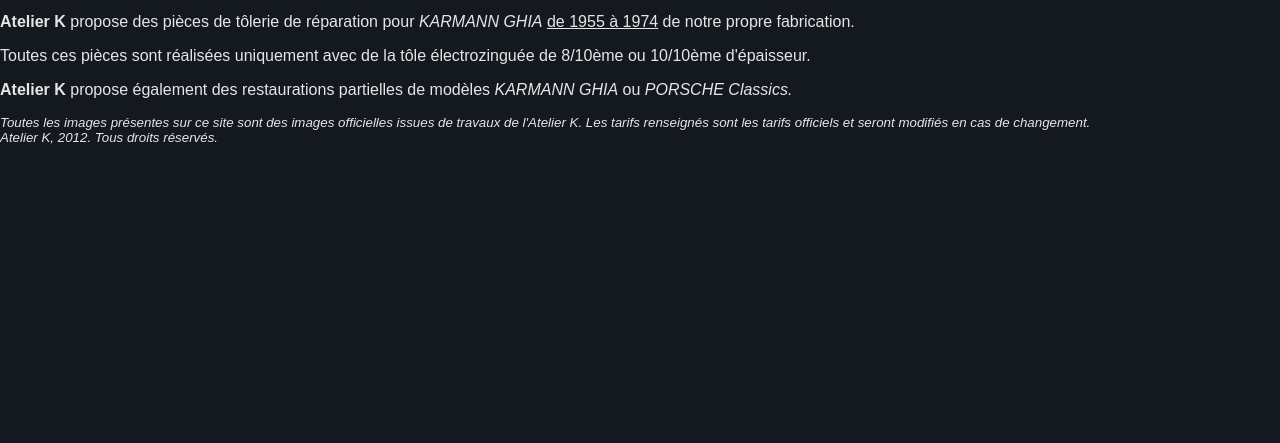
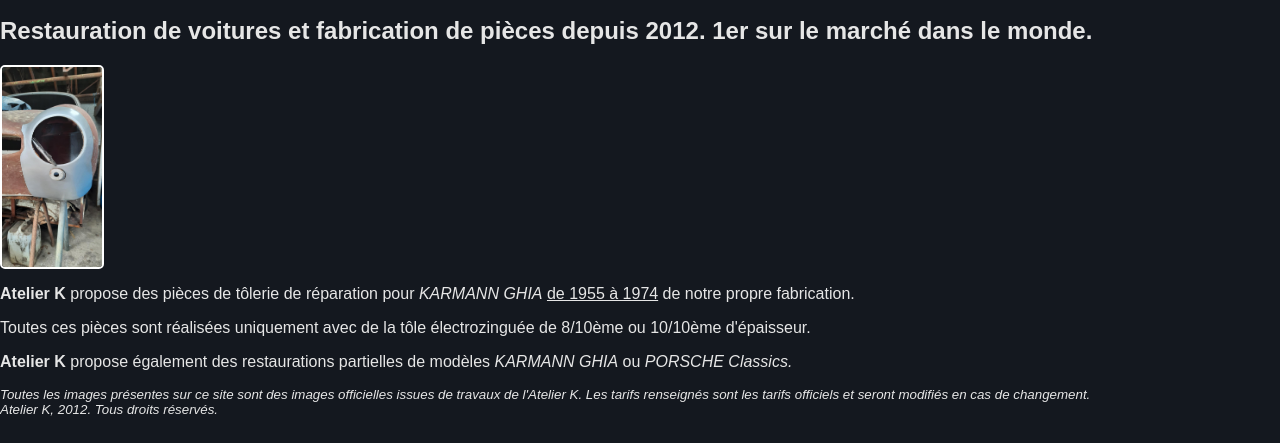
Before and after one commit to dblt-tim/projet-web, a plain HTML site: page index.html in a window 1280 px wide. Shown: the part 357-800 px from the top of the page. Drawn offline with Linux system fonts and the light colour scheme.

Commit message:
changements sur l'accueil (pas encore terminés)

```diff
--- a/globals.css
+++ b/globals.css
@@ -101,12 +101,28 @@ body {
     display: flex;
     justify-content: center;
     align-items: center;
-    /*border: solid;
-    border-color: #e6e6e6;
-    border-width: 3px;*/
 
 }
 
+.idx1 {
+
+    h1{
+        display: flex;
+        justify-content: flex-start;
+        align-items: baseline;
+    }
+
+    img{
+        display: flex;
+        justify-content: right;
+        align-items: end;
+        border: solid;
+        border-color: white;
+        border-width: 2px;
+        border-radius: 5px;
+    }
+
+}
 
 main {
     display: flex;
--- a/index.html
+++ b/index.html
@@ -20,6 +20,10 @@
             </section>
         </nav>
 
+        <section class="idx1">
+            <h1>Restauration de voitures et fabrication de pièces depuis 2012. 1er sur le marché dans le monde.</h1>
+            <img src="resources/images_restaurations/phare_avant_portrait.JPG" width="100" height="200">
+        </section>
 
         <p><strong>Atelier K</strong> propose des pièces de tôlerie de réparation pour <em>KARMANN GHIA</em> <u>de 1955 à 1974</u> de notre propre fabrication.</p>
         <p>Toutes ces pièces sont réalisées uniquement avec de la tôle électrozinguée de 8/10ème ou 10/10ème d'épaisseur.</p>
```
Also changed, not shown: styles/envoi.css (+13 -0 lines), resources/images_restaurations/phare_avant_portrait.JPG (renamed from resources/images_restaurations/att.yiMpdeB2GItPoKglOQCv3zNerf6iZIfF5uskzTp6W4U.JPG).
